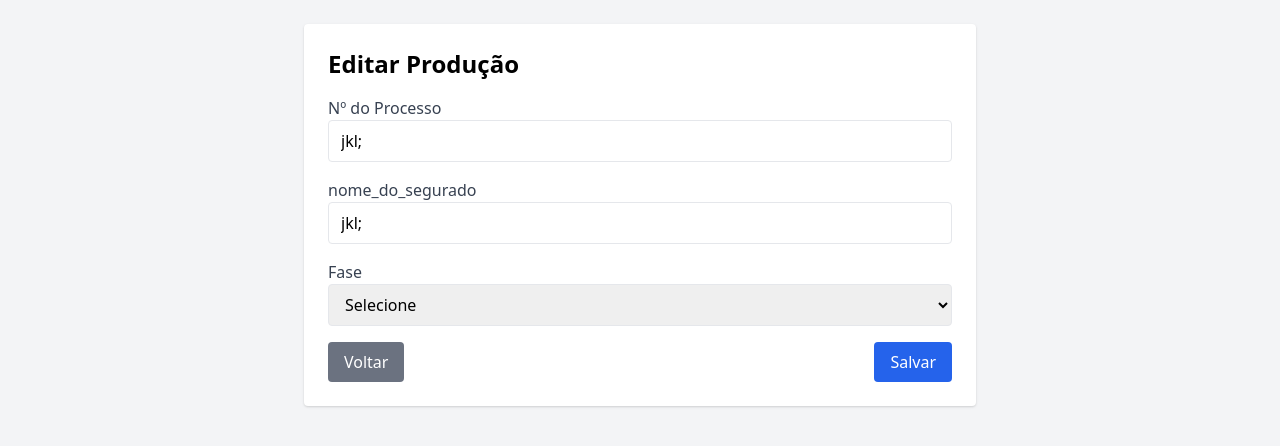
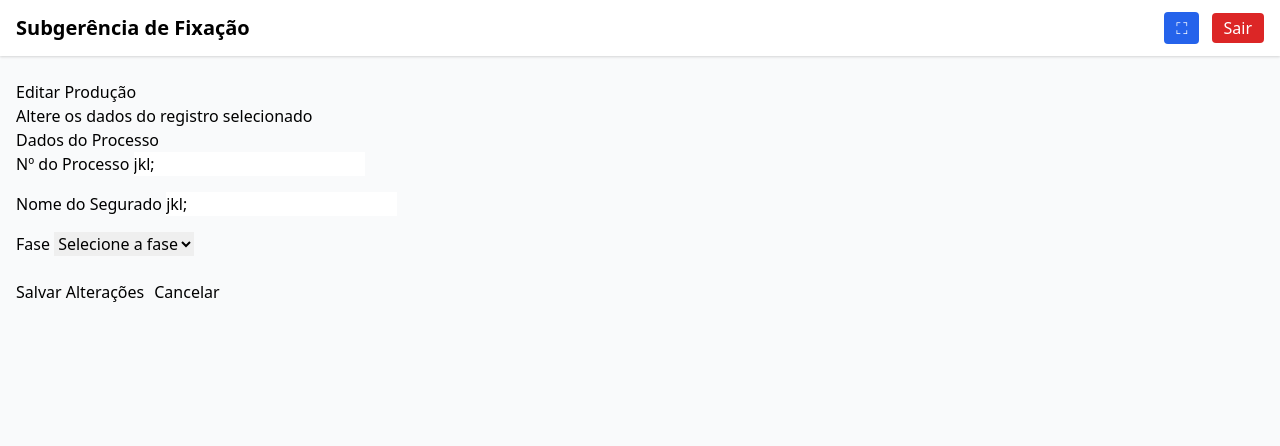
Before and after one commit to albertjr99/SFX, a Flask app: page /editar-producao/266 in a window 1280 px wide. Shown: the top 446 px of the page. Run offline with Flask 3, Linux system fonts and the light colour scheme; a user stored in the database is signed in.

Commit message:
Update editar_producao.html

```diff
--- a/templates/editar_producao.html
+++ b/templates/editar_producao.html
@@ -1,37 +1,51 @@
-<!-- editar_producao.html -->
-<!DOCTYPE html>
-<html lang="pt-br">
-<head>
-    <meta charset="UTF-8">
-    <title>Editar Produção</title>
-    <link href="https://cdn.jsdelivr.net/npm/tailwindcss@2.2.19/dist/tailwind.min.css" rel="stylesheet">
-</head>
-<body class="bg-gray-100 p-6">
-    <div class="max-w-2xl mx-auto bg-white p-6 rounded shadow">
-        <h2 class="text-2xl font-bold mb-4">Editar Produção</h2>
+{% extends 'base.html' %}
+{% block title %}Editar Produção — IPAJM{% endblock %}
+{% block topbar_title %}Editar Registro{% endblock %}
 
+{% block content %}
+<div class="page-header">
+  <h1>Editar Produção</h1>
+  <p>Altere os dados do registro selecionado</p>
+</div>
+
+<div class="card" style="max-width:580px;">
+  <div class="card-header">
+    <i class="ri-edit-2-line" style="color:#16a34a;font-size:17px;"></i>
+    <h2>Dados do Processo</h2>
+  </div>
+  <div class="card-body">
     <form method="post">
-            <div class="mb-4">
-                <label class="block text-gray-700">Nº do Processo</label>
-                <input type="text" name="numero_processo" value="{{ producao.numero_processo or '' }}" class="w-full px-3 py-2 border rounded">
+      <div style="display:grid; gap:16px; margin-bottom:24px;">
+        <div>
+          <label class="form-label">Nº do Processo</label>
+          <input type="text" name="numero_processo"
+                 value="{{ producao.numero_processo or '' }}"
+                 class="form-input" placeholder="Ex: 12345/2025">
         </div>
-            <div class="mb-4">
-                <label class="block text-gray-700">nome_do_segurado</label>
-                <input type="text" name="nome_do_segurado" value="{{ producao.nome_do_segurado or '' }}" class="w-full px-3 py-2 border rounded">
+        <div>
+          <label class="form-label">Nome do Segurado</label>
+          <input type="text" name="nome_do_segurado"
+                 value="{{ producao.nome_do_segurado or '' }}"
+                 class="form-input" placeholder="Nome completo">
         </div>
-            <div class="mb-4">
-                <label class="block text-gray-700">Fase</label>
-                <select name="fase" class="w-full px-3 py-2 border rounded">
-                    <option value="">Selecione</option>
+        <div>
+          <label class="form-label">Fase</label>
+          <select name="fase" class="form-select">
+            <option value="">Selecione a fase</option>
             <option value="Análise" {% if producao.fase == 'Análise' %}selected{% endif %}>Análise</option>
             <option value="Conferência" {% if producao.fase == 'Conferência' %}selected{% endif %}>Conferência</option>
           </select>
         </div>
-            <div class="flex justify-between">
-                <a href="{{ url_for('painel_gerente') }}" class="bg-gray-500 text-white px-4 py-2 rounded hover:bg-gray-600">Voltar</a>
-                <button type="submit" class="bg-blue-600 text-white px-4 py-2 rounded hover:bg-blue-700">Salvar</button>
+      </div>
+      <div style="display:flex; gap:10px;">
+        <button type="submit" class="btn btn-primary">
+          <i class="ri-save-line"></i> Salvar Alterações
+        </button>
+        <a href="{{ url_for('painel_gerente') }}" class="btn btn-secondary">
+          <i class="ri-arrow-left-line"></i> Cancelar
+        </a>
       </div>
     </form>
   </div>
-</body>
-</html>
+</div>
+{% endblock %}
```
Lines whose indentation alone changed are shown as unchanged.
